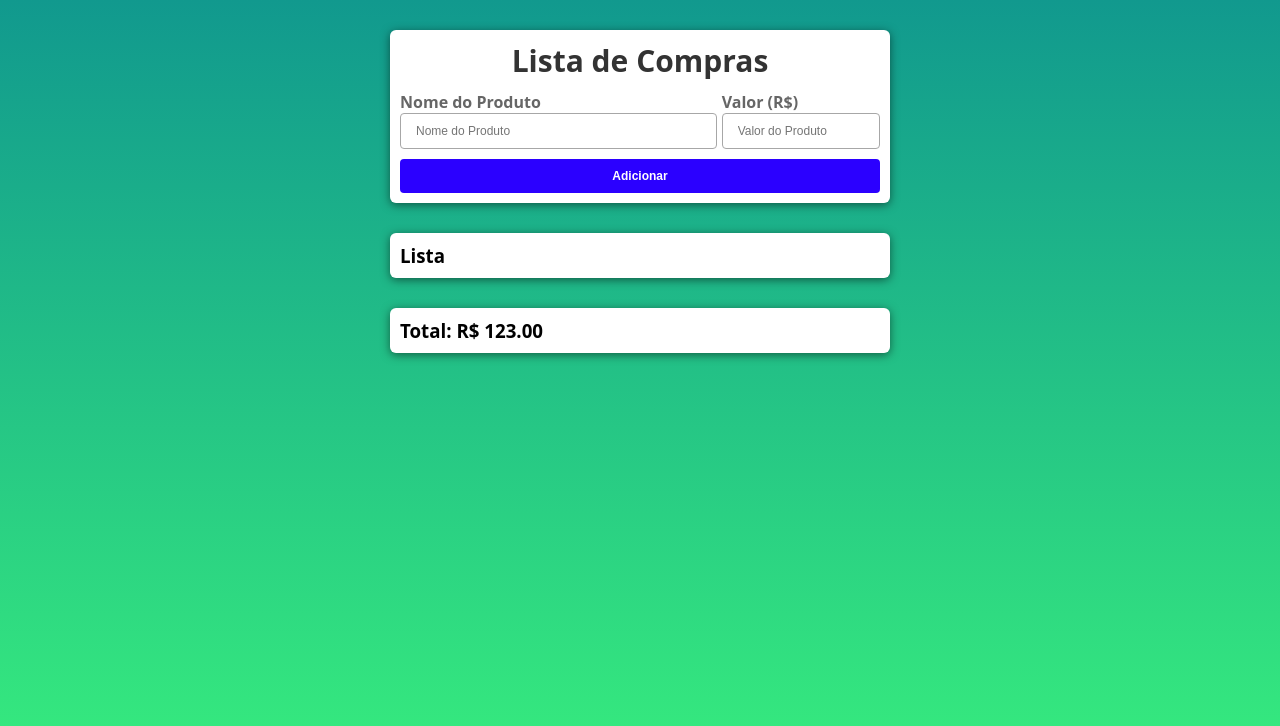
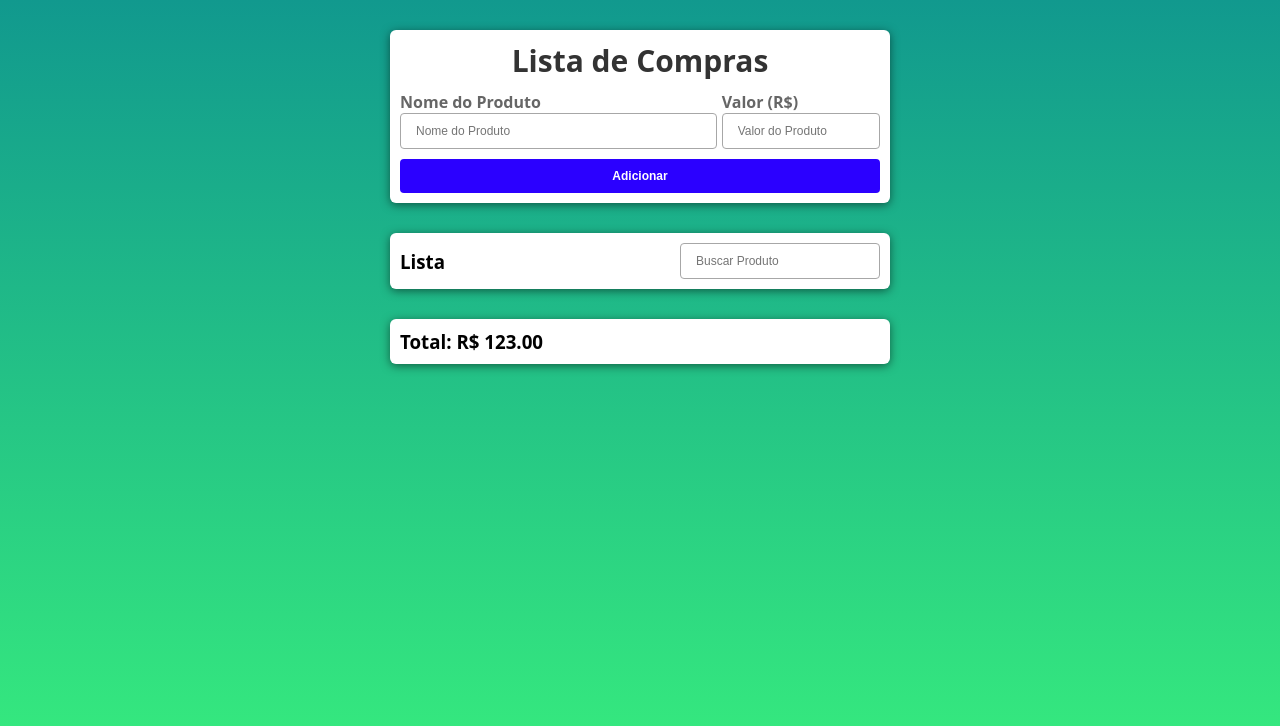
Before and after one commit to gzmael/lista-compras, a plain HTML site: page index.html in a window 1280 px wide. Drawn offline with Linux system fonts and the light colour scheme.

Commit message:
Adicionando index-final e algoritmo finalizado

```diff
--- a/css/estilo.css
+++ b/css/estilo.css
@@ -47,7 +47,8 @@ form label {
   color: #666;
   font-weight: bold;
 }
-form input {
+form input,
+.lista h3 input {
   display: block;
   font-weight: 400;
   font-size: 12px;
@@ -91,3 +92,11 @@ ul li {
 ul li:hover {
   background: #f1f1f1;
 }
+.lista h3 {
+  display: flex;
+  justify-content: space-between;
+  align-items: center;
+}
+.lista h3 input {
+  width: 200px;
+}
--- a/index.html
+++ b/index.html
@@ -35,7 +35,15 @@
         />
       </form>
       <div class="lista">
-        <h3>Lista</h3>
+        <h3>
+          Lista
+          <input
+            type="text"
+            id="busca"
+            placeholder="Buscar Produto"
+            onchange="buscar()"
+          />
+        </h3>
         <div id="saida"></div>
       </div>
       <div class="total">
@@ -44,6 +52,7 @@
     </div>
     <script>
       const produtos = [];
+      const produtosBuscados = [];
 
       function adicionar() {
         const nome = document.getElementById("nome").value;
@@ -55,6 +64,11 @@
       function exibir() {}
 
       function total() {}
+
+      function buscar() {
+        var busca = document.getElementById("busca").value;
+        alert(busca);
+      }
     </script>
   </body>
 </html>
```
